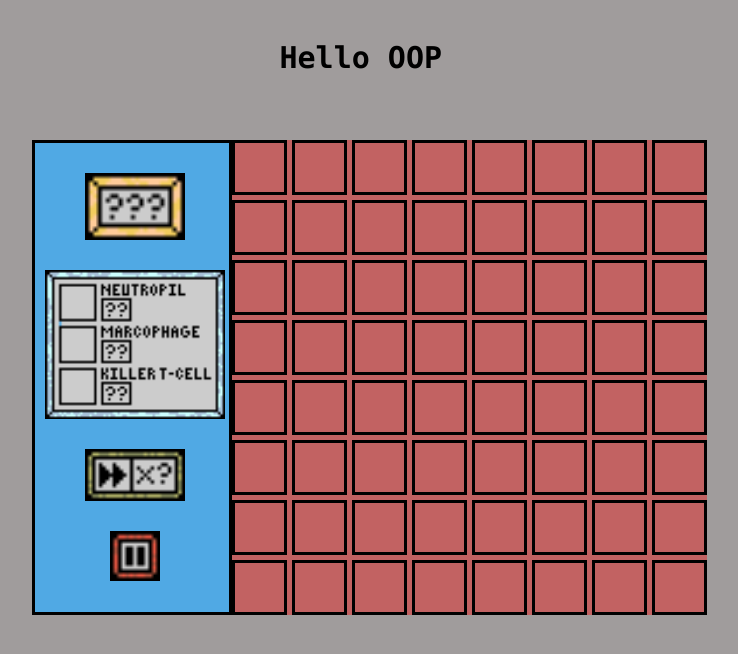
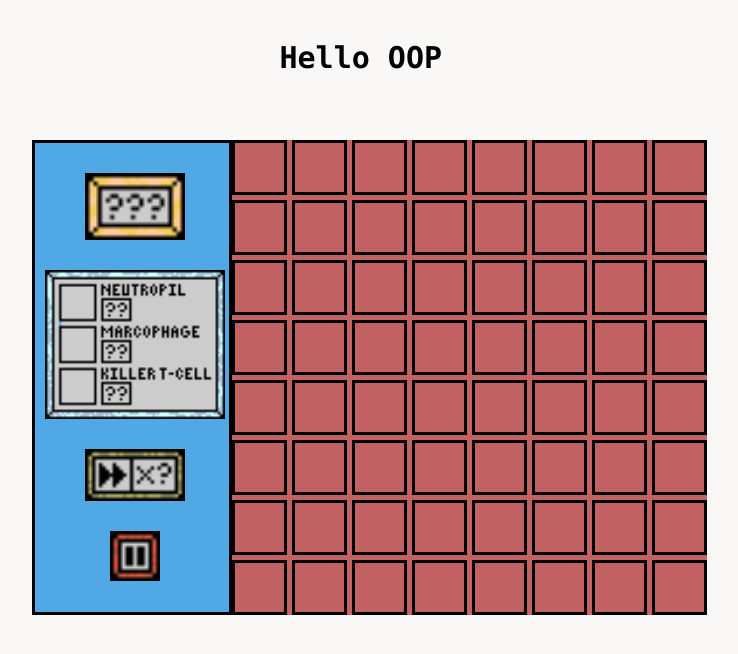
Before and after one commit to tongrak/YukonGold-CARIN, a React (Create React App) app in the folder FrontEnd/yukongold-carin/: page / in a window 1280 px wide. Shown: the top 654 px of the page, without its empty margins (271-1009 px from the left). Built offline with nearby package versions, Linux system fonts and the light colour scheme.

Commit message:
Install router & axios

```diff
--- a/FrontEnd/yukongold-carin/package.json
+++ b/FrontEnd/yukongold-carin/package.json
@@ -6,8 +6,10 @@
     "@testing-library/jest-dom": "^5.16.2",
     "@testing-library/react": "^12.1.2",
     "@testing-library/user-event": "^13.5.0",
+    "axios": "^0.26.0",
     "react": "^17.0.2",
     "react-dom": "^17.0.2",
+    "react-router-dom": "^6.2.1",
     "react-scripts": "5.0.0",
     "web-vitals": "^2.1.4"
   },
--- a/FrontEnd/yukongold-carin/public/index.html
+++ b/FrontEnd/yukongold-carin/public/index.html
@@ -24,7 +24,7 @@
       work correctly both with client-side routing and a non-root public URL.
       Learn how to configure a non-root public URL by running `npm run build`.
     -->
-    <title>React App</title>
+    <title>Project OOP</title>
   </head>
   <body>
     <noscript>You need to enable JavaScript to run this app.</noscript>
--- a/FrontEnd/yukongold-carin/src/App.css
+++ b/FrontEnd/yukongold-carin/src/App.css
@@ -2,5 +2,5 @@
   display: flex;
   place-content: center;
   height: 100vh;
-  background-color: rgb(160, 156, 156);
+  background-color: rgb(250, 247, 247);
 }
```
Also changed, not shown: 1 other file (tests, documents, lock files or other folders).
